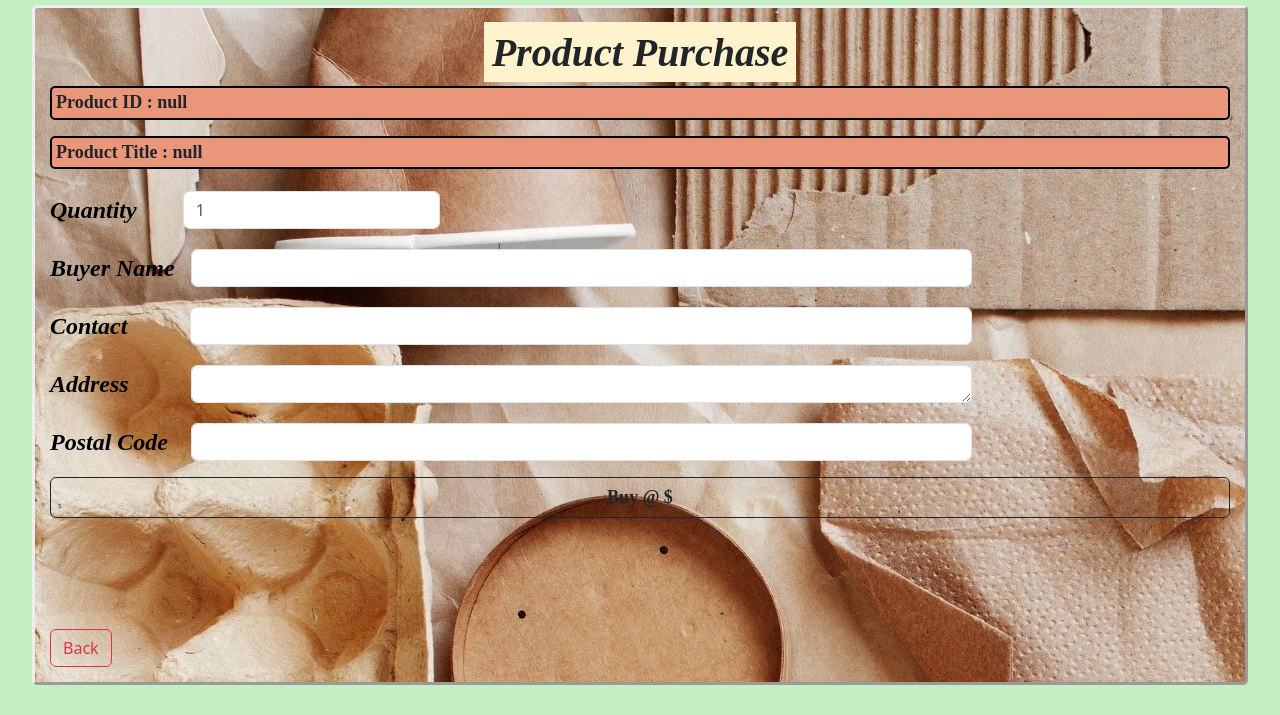
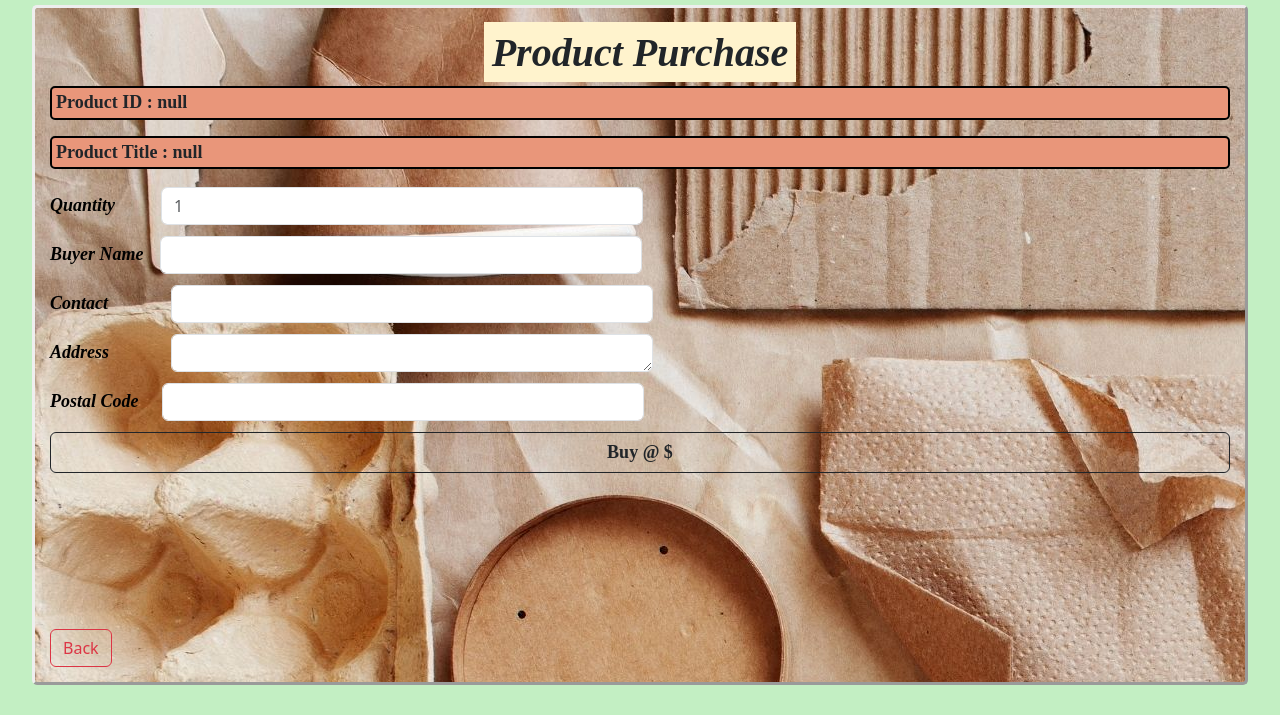
Before and after one commit to Priyesh2506/ecofriend, a plain HTML site: page buying.html in a window 1280 px wide. Shown: the part 85-800 px from the top of the page. Drawn offline with nearby package versions, Linux system fonts and the light colour scheme.

Commit message:
changes in body

```diff
--- a/buying.html
+++ b/buying.html
@@ -107,7 +107,7 @@
                 class="col-form-label"
                 style="
                   font-family:'Times New Roman', Times, serif;
-                  font-size: x-large;
+                  font-size: large;
                   font-weight: bold;
                   font-style: italic;
                   margin-right:30px;
@@ -116,7 +116,7 @@
                 >Quantity</label
               >
             </div>
-            <div class="col-auto">
+            <div class="col-5">
               <input type="number" id="text1" class="form-control" placeholder="1" />
             </div>
           </div>
@@ -127,7 +127,7 @@
               class="col-form-label"
               style="
                 font-family:'Times New Roman', Times, serif;
-                  font-size: x-large;
+                  font-size: large;
                   font-weight: bold;
                   font-style: italic;
                   color:black;
@@ -135,7 +135,7 @@
               >Buyer Name</label
             >
           </div>
-          <div class="col-8">
+          <div class="col-5">
             <input type="text" id="text2" class="form-control" />
           </div>
         </div>
@@ -146,7 +146,7 @@
                 class="col-form-label"
                 style="
                   font-family:'Times New Roman', Times, serif;
-                  font-size: x-large;
+                  font-size: large;
                   font-weight: bold;
                   font-style: italic;
                   margin-right:47px;
@@ -155,7 +155,7 @@
                 >Contact</label
               >
             </div>
-            <div class="col-8">
+            <div class="col-5">
               <input type="text" id="text3" class="form-control" />
             </div>
           </div>
@@ -166,7 +166,7 @@
                 class="col-form-label"
                 style="
                   font-family:'Times New Roman', Times, serif;
-                  font-size: x-large;
+                  font-size: large;
                   font-weight: bold;
                   font-style: italic;
                   margin-right:46px;
@@ -175,7 +175,7 @@
                 >Address</label
               >
             </div>
-            <div class="col-8">
+            <div class="col-5">
                 <textarea class="form-control" id="text4" rows="1"></textarea>
             </div>
           </div>
@@ -186,7 +186,7 @@
                 class="col-form-label"
                 style="
                   font-family:'Times New Roman', Times, serif;
-                  font-size: x-large;
+                  font-size: large;
                   font-weight: bold;
                   font-style: italic;
                   margin-right:7px;
@@ -195,7 +195,7 @@
                 >Postal Code</label
               >
             </div>
-            <div class="col-8">
+            <div class="col-5">
                 <input type="text" id="text5" class="form-control" />
             </div>
           </div>
```
